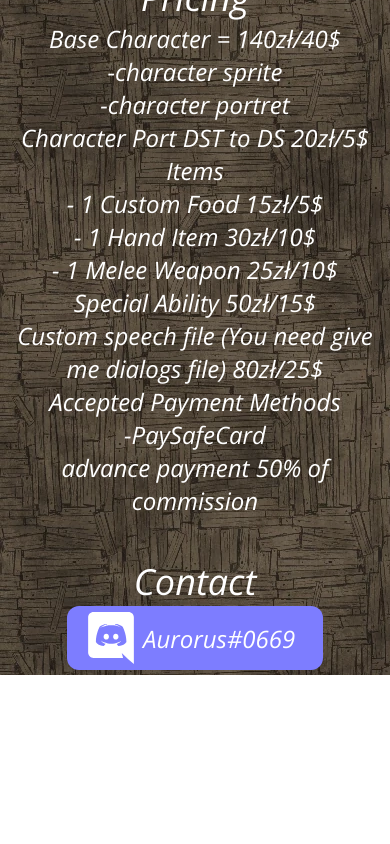
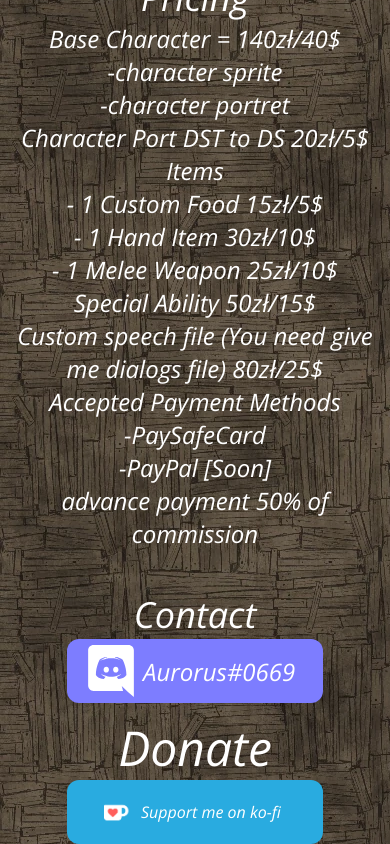
Before and after one commit to AurorusFur/dst-commissions, a plain HTML site: page index.html in a window 390 px wide. Shown: the part 1127-1971 px from the top of the page. Before the commit the page ends 1802 px from the top, so only its background shows below. Drawn offline with nearby package versions, Linux system fonts and the light colour scheme.

Commit message:
update
- kofi button

```diff
--- a/index.html
+++ b/index.html
@@ -44,6 +44,7 @@
         <p>Custom speech file (You need give me dialogs file) 80zł/25$</p>
         <p>Accepted Payment Methods</p>
         <p>-PaySafeCard</p>
+        <p>-PayPal [Soon]</p>
         <p>advance payment 50% of commission</p>
     </div>
     <div id="contact">
@@ -51,6 +52,14 @@
         <div id="discord">
             <img src="img/icons/Discord-Logo-White.svg">
             <a>Aurorus#0669</a>
+        </div>
+    </div>
+    <div id="donate">
+        <p>Donate</p>
+        <div id="kofi">
+            <img src="img/icons/Ko-fi_Icon_RGB_rounded.png">
+            <a href="https://ko-fi.com/aurorus" id="redirection-kofi"></a>
+            <a>Support me on ko-fi</a>
         </div>
     </div>
     <div id="reader">
--- a/style.scss
+++ b/style.scss
@@ -157,6 +157,52 @@ body{
     position: absolute;
     top: 50%;
     transform: translateY(-50%);
+}
+
+#donate p{
+    position: relative;
+    text-align: center;
+    font-size: 48px;
+    top: 650px;
+}
+
+#kofi{
+    position: relative;
+    width: 512px;
+    height: 128px;
+    background-color: #29abe0;
+    border-radius: 12px;
+    top: 650px;
+    left: 50%;
+    transform: translateX(-50%);
+    margin-bottom: 12px;
+}
+
+#kofi img{
+    width: 96px;
+    height: 96px;
+    margin-left: 32px;
+    margin-top: 16px;
+    margin-right: 10px;
+}
+
+#kofi a{
+    font-size: 32px;
+    position: absolute;
+    top: 50%;
+    transform: translateY(-50%);
+}
+
+#kofi:hover{
+    background-color: #37b0e0;
+    cursor: pointer;
+}
+
+#redirection-kofi{
+    display: block;
+    z-index: 1;
+    width: 100%;
+    height: 100%;
 }
 
 #black{
@@ -320,4 +366,38 @@ body{
         top: 50%;
         transform: translateY(-50%);
     }
+
+    #donate p{
+        position: relative;
+        text-align: center;
+        font-size: 48px;
+        top: 380px;
+    }
+
+    #kofi{
+        position: relative;
+        width: 256px;
+        height: 64px;
+        background-color: #29abe0;
+        border-radius: 12px;
+        top: 380px;
+        left: 50%;
+        transform: translateX(-50%);
+        margin-bottom: 12px;
+    }
+
+    #kofi img{
+        width: 32px;
+        height: 32px;
+        margin-left: 32px;
+        margin-top: 16px;
+        margin-right: 10px;
+    }
+
+    #kofi a{
+        font-size: 16px;
+        position: absolute;
+        top: 50%;
+        transform: translateY(-50%);
+    }
 }
```
Also changed, not shown: img/icons/Ko-fi_Icon_RGB_rounded.png (added), style.css, style.min.css.
